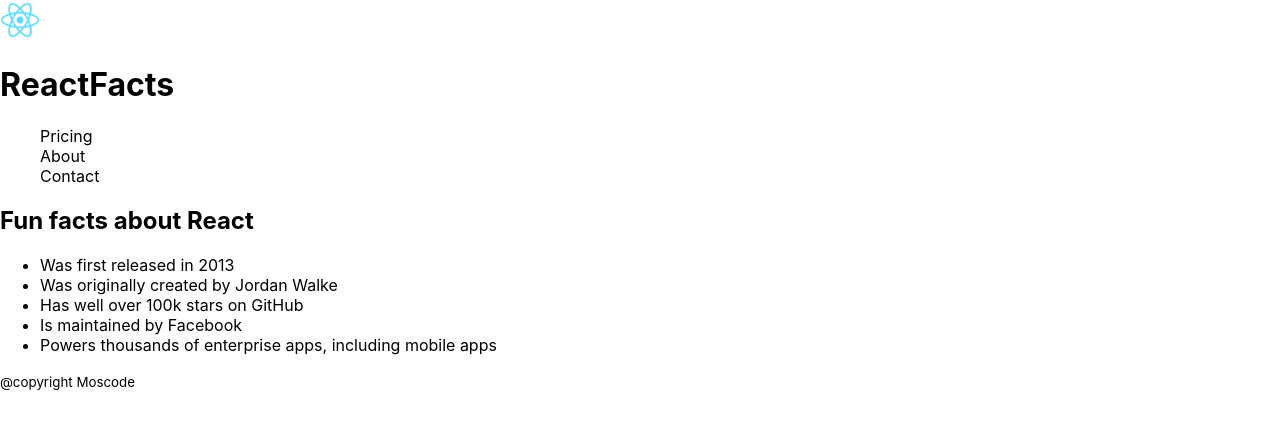
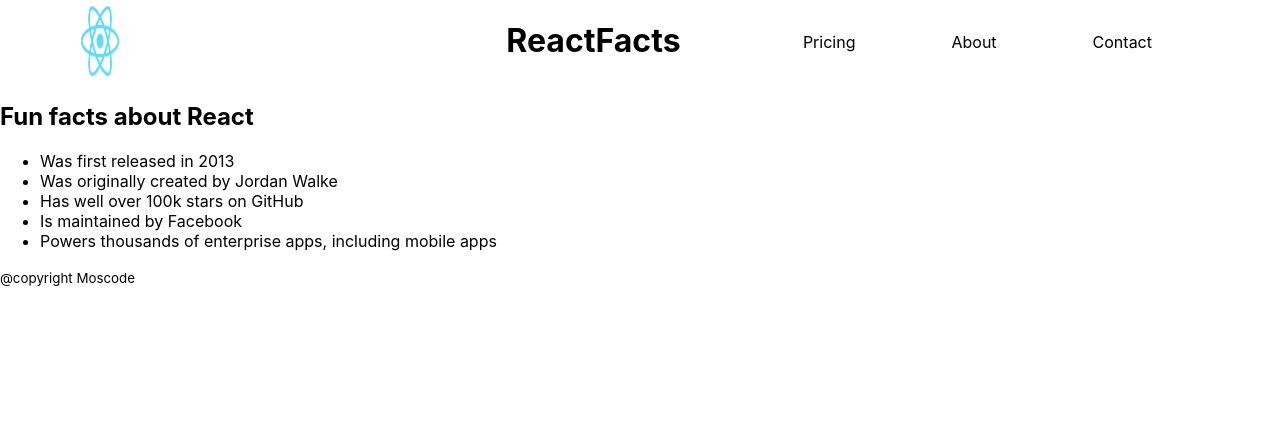
Before and after one commit to Moscode/React.JS-PROJECTS, a React (Create React App) app in the folder React_Facts_App/static_page_react/: page / in a window 1280 px wide. Shown: the top 428 px of the page. Built offline with nearby package versions, Linux system fonts and the light colour scheme.

Commit message:
[feat]: added header styling using flexbox

```diff
--- a/React_Facts_App/static_page_react/src/App.css
+++ b/React_Facts_App/static_page_react/src/App.css
@@ -1,3 +1,20 @@
+.header{
+    display: flex;
+    justify-content: space-between;
+    margin: 0px 5em;
+}
+
+.header h1{
+    margin-left: 11em;
+}
+
 .nav-items{
     list-style: none;
+    display: flex;
+    justify-content: flex-start;
+    margin-top: 2em;
 }
+
+.nav-items li{
+    margin: 0px 3em;
+}
--- a/React_Facts_App/static_page_react/src/App.js
+++ b/React_Facts_App/static_page_react/src/App.js
@@ -3,7 +3,7 @@
 
 function Header(){
   return(
-      <header>
+      <header className="header">
         <img src={logo} alt="" width="40px"/>
         <h1>ReactFacts</h1>
         <nav>
```
